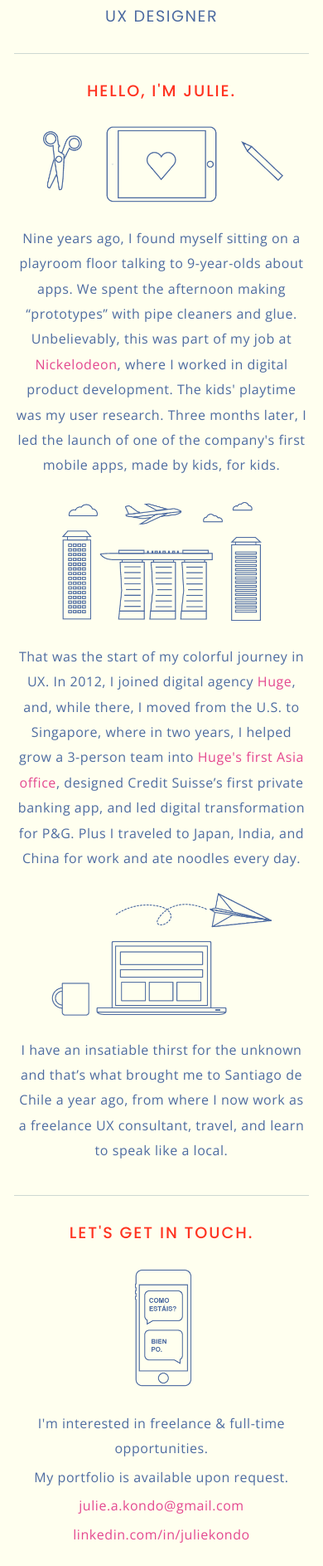
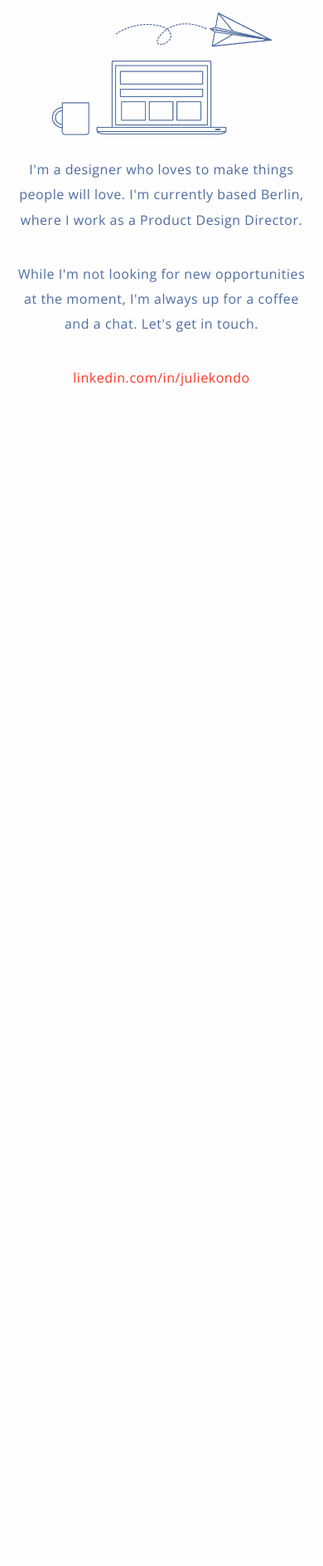
Before and after one commit to juliekondo/juliekondo.github.io, a plain HTML site: page index.html in a window 390 px wide. Shown: the part 113-2000 px from the top of the page at 83% size. After the commit the page ends 844 px from the top, so only its background shows below. Drawn offline with nearby package versions, Linux system fonts and the light colour scheme.

Commit message:
New job update

```diff
--- a/css/default.css
+++ b/css/default.css
@@ -4,7 +4,7 @@
 
 
 	a{
-		color:#E4478F;
+		color:#FF3321;
 		text-decoration:none;
 	}
 
@@ -87,7 +87,7 @@ margin-bottom: 30px;
 
 body {
 
-	background-color: #FFFFEF;
+	background-color: #fefefe;
 	margin-top: 40px;
 	margin-bottom: 40px;
 
--- a/index.html
+++ b/index.html
@@ -42,48 +42,28 @@
 	<h1>Julie Kondo</h1>
 	</div>
 
-	<h2>UX Designer</h2>
-
-	<hr class="thin">
 
 </div>
 
 <div class="main">
 
-	<p class="subhead">Hello, I'm Julie.</p>
-
-	<img src="img/background-01.png" class="storyimage">
-
-	<p>Nine years ago, I found myself sitting on a playroom floor talking to 9-year-olds about apps. We spent the afternoon making “prototypes” with pipe cleaners and glue. Unbelievably, this was part of my job at <a href="http://nick.com">Nickelodeon</a>, where I worked in digital product development. The kids' playtime was my user research. Three months later, I led the launch of one of the company's first mobile apps, made by kids, for kids.</p>
+	<img src="img/background-03.png" class="storyimage">
 
 
-	<img src="img/background-02.png" class="storyimage">
+	<p>I'm a designer who loves to make things people will love. I'm currently based Berlin, where I work as a Product Design Director.<br><Br></p>
+<p>While I'm not looking for new opportunities at the moment, I'm always up for a coffee and a chat. Let's get in touch.<br><br> </p>
+<p>
 
-	<p>That was the start of my colorful journey in UX. In 2012, I joined digital agency <a href="http://hugeinc.com">Huge</a>, and, while there, I moved from the U.S. to Singapore, where in two years, I helped grow a 3-person team into <a href="http://www.hugeinc.com/contactus/singapore">Huge's first Asia office</a>, designed Credit Suisse’s first private banking app, and led digital transformation for P&G. Plus I traveled to Japan, India, and China for work and ate noodles every day.
-	</p>
+	<a href="http://linkedin.com/in/juliekondo">linkedin.com/in/juliekondo</a></p>
 
-	<img src="img/background-03.png" class="storyimage">
 
-	<p>I have an insatiable thirst for the unknown and that’s what brought me to Santiago de Chile a year ago, from where I now work as a freelance UX consultant, travel, and learn to speak like a local.<br><br></p>
-
-	<hr class="thin">
 
 </div>
 
 
 <div class="footer">
-	<p class="subhead">Let's get in touch.</p>
 
-	<img src="img/background-04.png" class="storyimage">
 
-	<p>I'm interested in freelance &amp; full-time opportunities.</p>
-	<p>My portfolio is available upon request. </p>
-
-	<p>
-	<a href="mailto:julie.a.kondo[at]gmail.com">julie.a.kondo@gmail.com</a></p>
-
-	<p>
-	<a href="http://linkedin.com/in/juliekondo">linkedin.com/in/juliekondo</a></p>
 
 </div>
 
```
